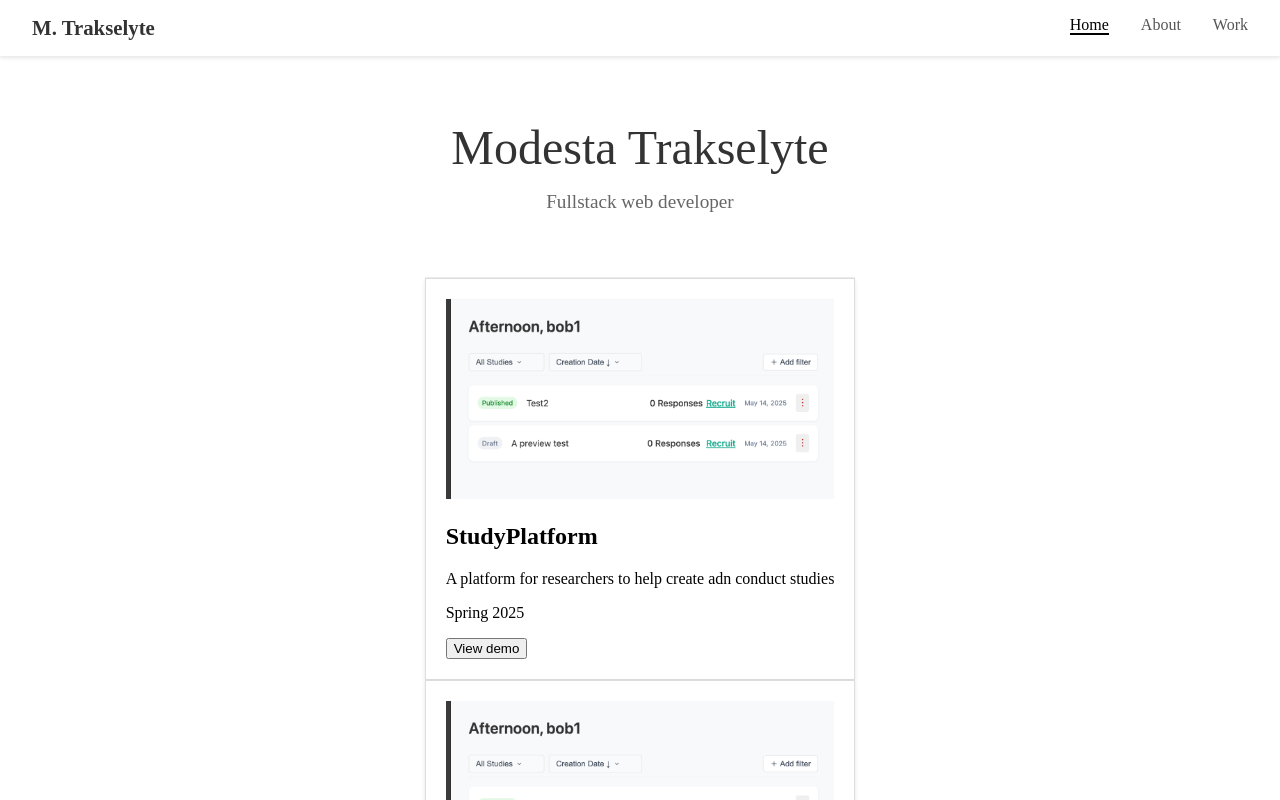
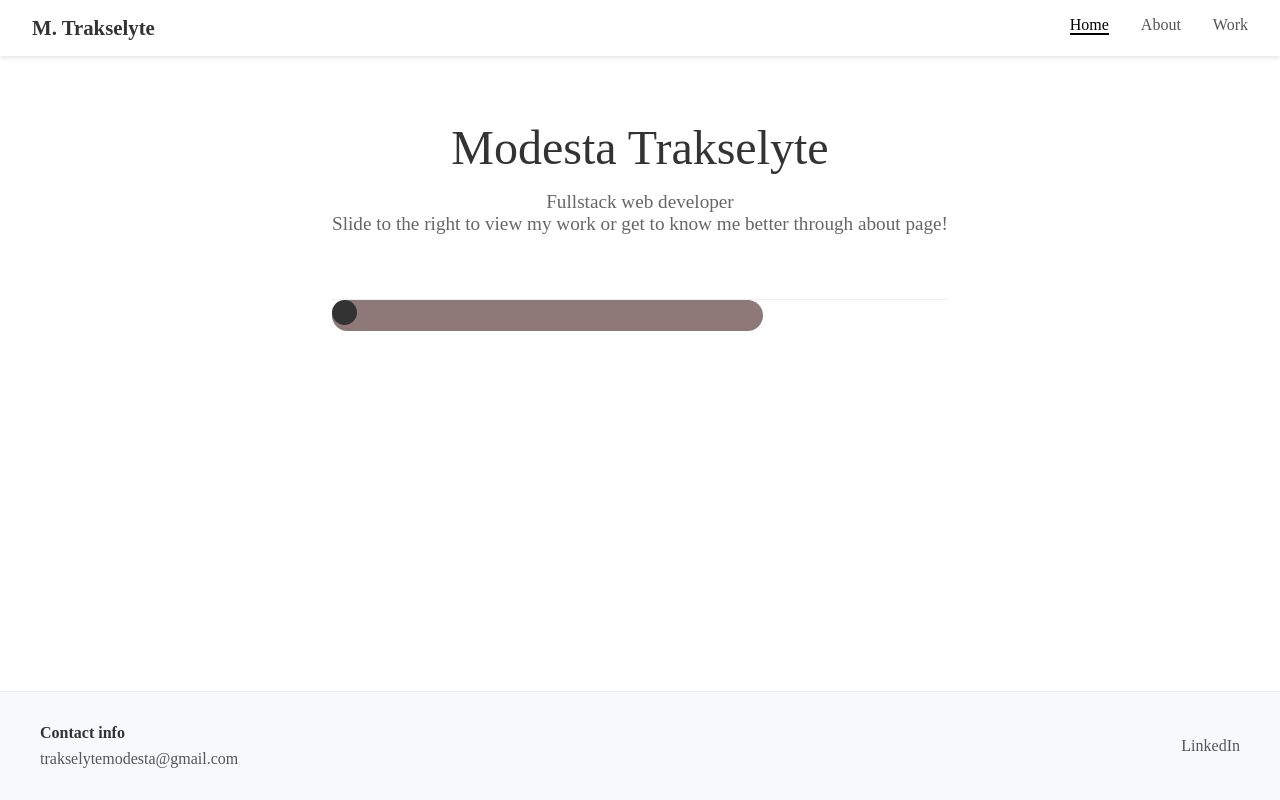
Before and after one commit to modestat/graduate-portfolio, a React (Vite) app: page / in a window 1280 px wide. Shown: the top 800 px of the page. Built offline with nearby package versions, Linux system fonts and the light colour scheme.

Commit message:
added the slider to show either proejcts or the landing page

```diff
--- a/src/pages/Home.jsx
+++ b/src/pages/Home.jsx
@@ -1,16 +1,35 @@
 import './styles/home.css';
 import ProjectCard from '../components/ProjectCard';
 import { projects } from '../data/projectsInfo';
+import {useState} from 'react';
 
 
 const HomePage = () => {
+
+  // If showWork is false: show landing with slider
+  // If showWork is true: show projects
+  const [showWork, setShowWork] = useState(false); //initial state: work is not being shown yet because logic is false
+
+  const toggleSlider = () => {
+    setShowWork(!showWork); //basically the the onclick event is triggered it calles the toggelSLider funciton and since the initialze value of the showing part is false it shows the hero seciton, but since inside the funciton we have spezidied that it need to not be false aka true when the funciton is triggered it shows the content of the projects
+    //maybe redirect to the work page?
+  }
   return (
     <div className="outer__parent--box">
+      {!showWork && ( // Show hero when showWork is FALSE
       <section className="hero-section">
         <h1>Modesta Trakselyte</h1>
         <p>Fullstack web developer</p>
+        <p>Slide to the right to view my work or get to know me better through about page!</p>
       </section>
+     )}
 
+      <div className='ipad-slider'>
+        <div className={`inside__slider-circle ${showWork ? 'moved' : ''}`} onClick={toggleSlider}></div>
+
+      </div>
+
+     {showWork && ( //Show projects when TRUE
       <div className="projects__display--box">
         {projects.map(project => (
           <ProjectCard
@@ -23,8 +42,9 @@ const HomePage = () => {
           />
         ))}
       </div>
+     )}
+
     </div>
-  )
-}
+  )}
 
 export default HomePage
--- a/src/pages/styles/home.css
+++ b/src/pages/styles/home.css
@@ -43,3 +43,27 @@ projects__display--box is parent the outer box*/
   margin: 0 0 3rem 0;
   color: #333;
 }
+
+.ipad-slider {
+  width: 70%;
+  height: 5.5%;
+  background-color: rgb(143, 120, 120);
+  border-radius: 20px;
+  position: relative;
+}
+
+.inside__slider-circle{
+  width: 25px;
+  height: 25px;
+  background-color: #333;
+  border-radius: 50%;
+  top: 25%;
+  left: 4%;
+  transform: translateX(0px); /* Start at 0, not 100px */
+  transition: transform 0.3s ease; /* Add smooth movement */
+}
+
+/* When clicked, move the circle */
+.inside__slider-circle.moved {
+  transform: translateX(100px);
+}
```
Also changed, not shown: src/pages/readme.md (added).
